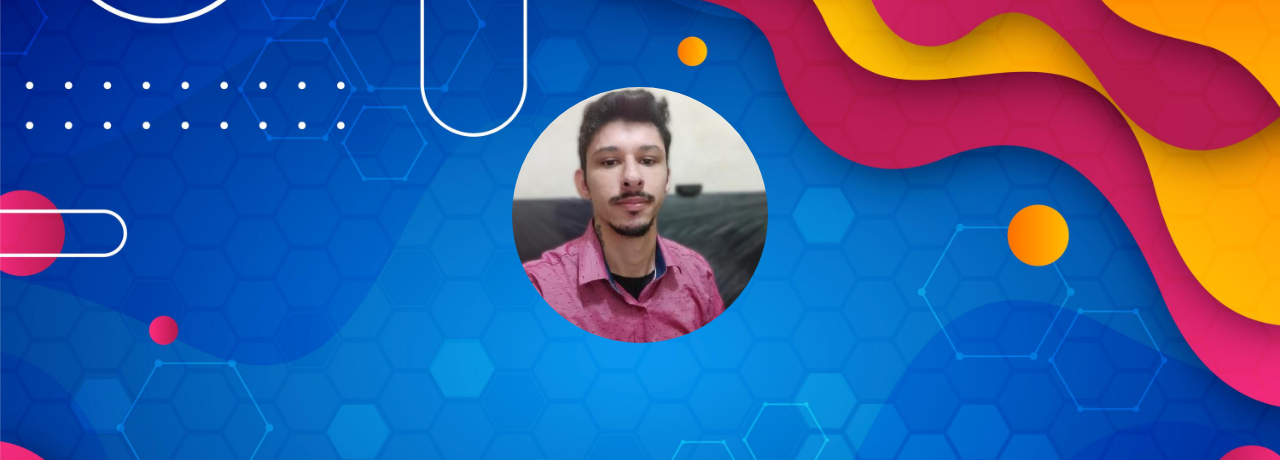
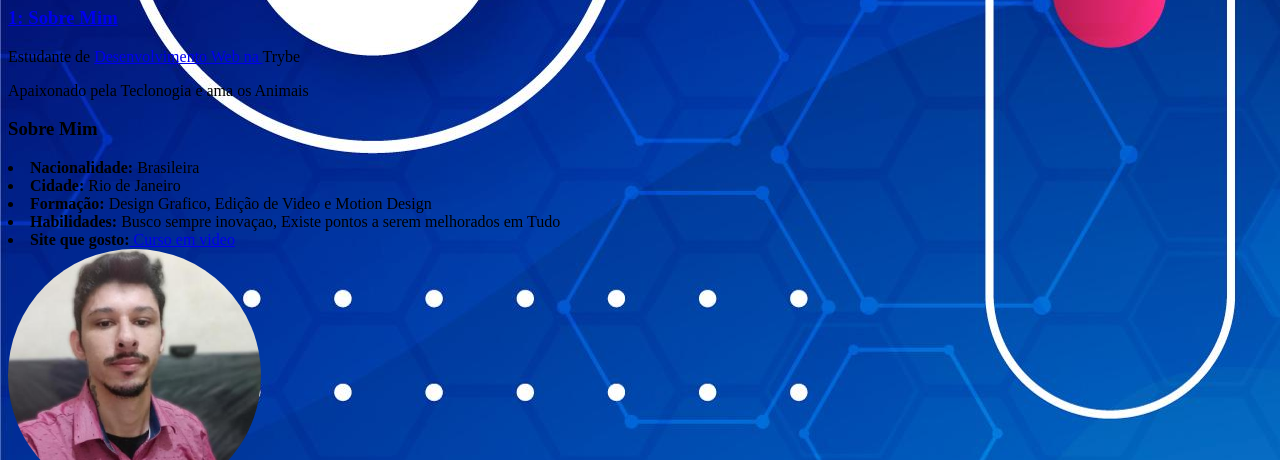
Before and after one commit to HarrisonSilva/HarrisonSilva.github.io, a plain HTML site: page index.html in a window 1280 px wide. Shown: the part 73-533 px from the top of the page. Drawn offline with Linux system fonts and the light colour scheme.

Commit message:
Adcionando fundo background no site

```diff
--- a/index.html
+++ b/index.html
@@ -10,14 +10,13 @@
     <p>Estudante de <a href="#Dev">Desenvolvimento Web na </a>Trybe</p>
     <p>Apaixonado pela Teclonogia e ama os Animais</p>
     <h3><a id="sobremim">Sobre Mim</h3>
-    <!-- -->
+
         <li><strong>Nacionalidade:</strong> Brasileira</li>
         <li><strong>Cidade:</strong> Rio de Janeiro</li>
         <li><strong>Formação:</strong> Design Grafico, Edição de Video e Motion Design</li>
         <li><strong>Habilidades:</strong> Busco sempre inovaçao, Existe pontos a serem melhorados em Tudo</li>
         <li><strong>Site que gosto:</strong><a href="https://www.cursoemvideo.com/" target="_blank"> Curso em video</li>
         <div>
-    <img src="6071843.jpg" alt="">
     <img class="minhaimagem"src="112727360.jpeg" alt="">
     <img class="git"src="Git-Logo-2Color.png" alt="">
     <img class="git"src="GitHub-Logo.png" alt="">
--- a/style.css
+++ b/style.css
@@ -1,11 +1,11 @@
 
-img {
+/* img {
     position: absolute;
     top: 0%;
     width: 100%;
     left: 0%;
-    z-index: 1;
-}
+
+} */
 .minhaimagem {
 width: 20%;
 border-radius: 50%;
@@ -22,3 +22,6 @@ left: 50%;
     top: 69%;
     left: 45%;
 }
+body {
+   background-image: url(./6071843.jpg);
+}
```
Lines whose indentation alone changed are shown as unchanged.
